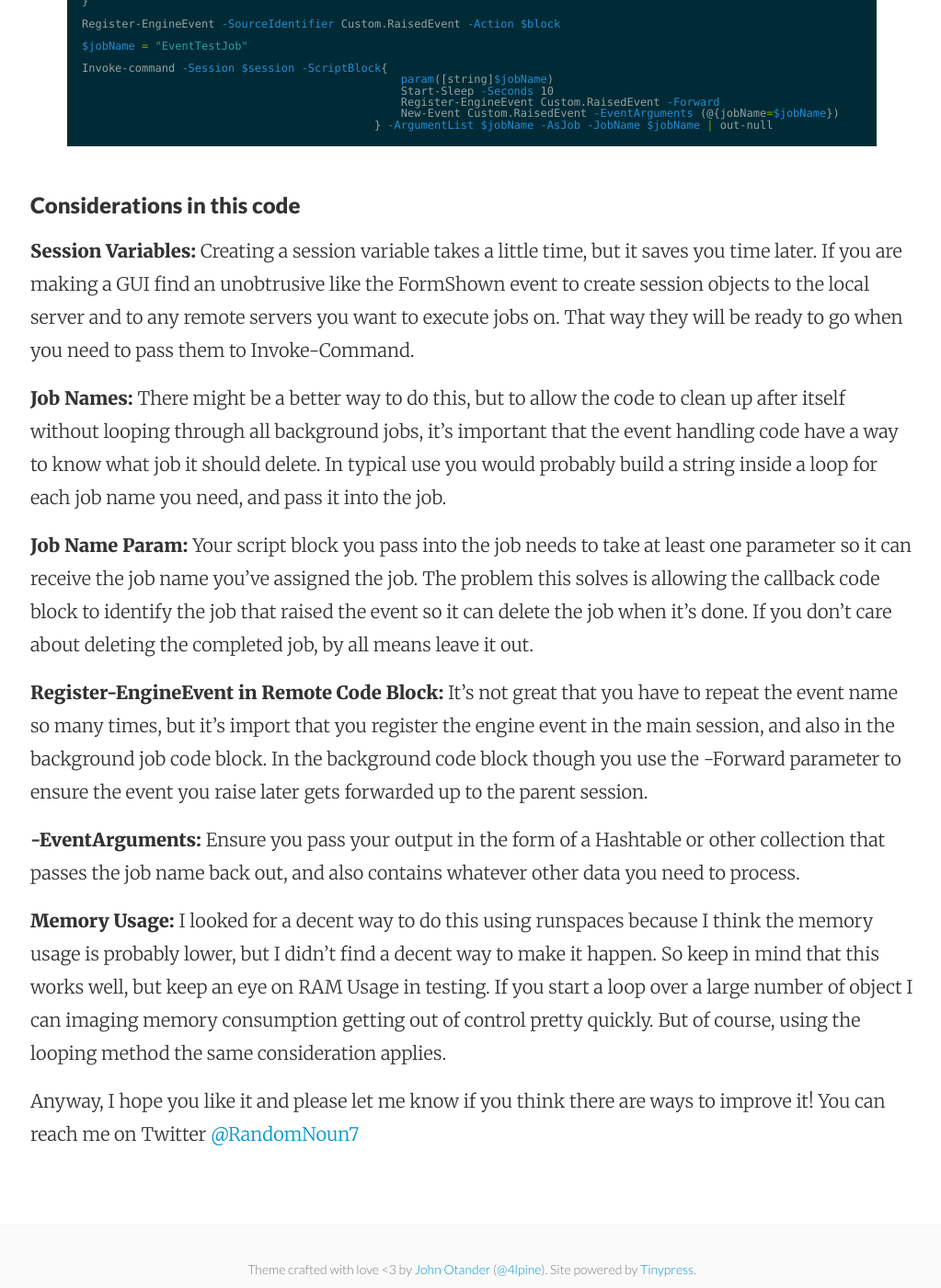
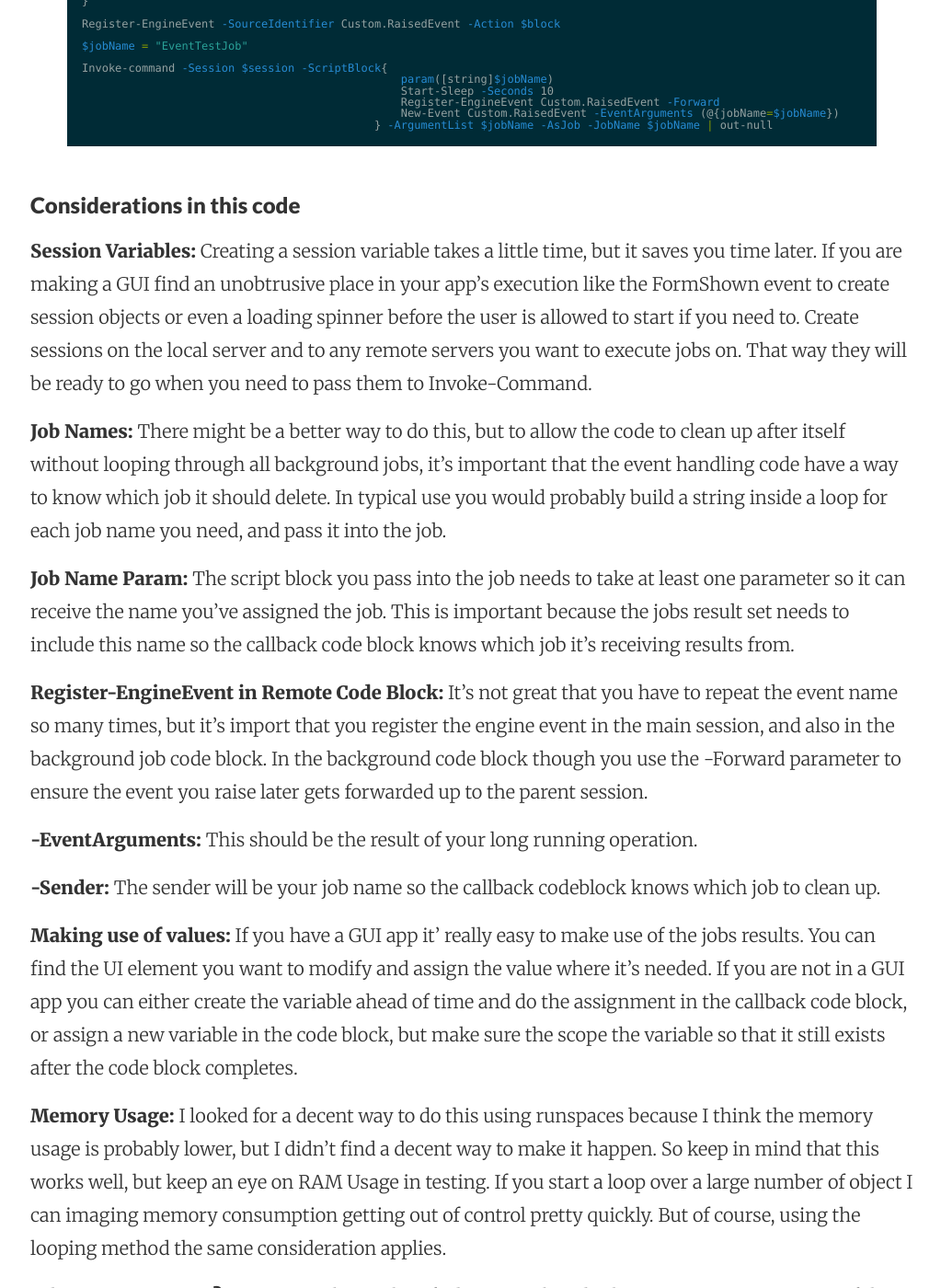
Before and after one commit to RandomNoun7/RandomNoun7.github.io, a Jekyll site: the page built from _posts/2016-03-17-EventBased-Async-Job-Handling.markdown, in a window 1280 px wide and 1400 px high, scrolled down 1545 px. Shown: the whole window at 92% size, without its empty margins (127-1150 px from the left). Built offline with Jekyll 4.4.1, drawn with Linux system fonts in a browser that asks for light colours; some of the changed text lies outside the part shown.

Commit message:
Edit Async Events Post

```diff
--- a/_posts/2016-03-17-EventBased-Async-Job-Handling.markdown
+++ b/_posts/2016-03-17-EventBased-Async-Job-Handling.markdown
@@ -49,16 +49,22 @@ Invoke-command -Session $session -ScriptBlock{
 
 ### Considerations in this code
 
-**Session Variables:** Creating a session variable takes a little time, but it saves you time later. If you are making a GUI find an unobtrusive like the FormShown event to create session objects to the local server and to any remote servers you want to execute jobs on. That way they will be ready to go when you need to pass them to Invoke-Command.
+**Session Variables:** Creating a session variable takes a little time, but it saves you time later. If you are making a GUI find an unobtrusive place in your app's execution like the FormShown event to create session objects or even a loading spinner before the user is allowed to start if you need to. Create sessions on the local server and to any remote servers you want to execute jobs on. That way they will be ready to go when you need to pass them to Invoke-Command.
 
-**Job Names:** There might be a better way to do this, but to allow the code to clean up after itself without looping through all background jobs, it's important that the event handling code have a way to know what job it should delete. In typical use you would probably build a string inside a loop for each job name you need, and pass it into the job.
+**Job Names:** There might be a better way to do this, but to allow the code to clean up after itself without looping through all background jobs, it's important that the event handling code have a way to know which job it should delete. In typical use you would probably build a string inside a loop for each job name you need, and pass it into the job.
 
-**Job Name Param:** Your script block you pass into the job needs to take at least one parameter so it can receive the job name you've assigned the job. The problem this solves is allowing the callback code block to identify the job that raised the event so it can delete the job when it's done. If you don't care about deleting the completed job, by all means leave it out.
+**Job Name Param:** The script block you pass into the job needs to take at least one parameter so it can receive the name you've assigned the job. This is important because the jobs result set needs to include this name so the callback code block knows which job it's receiving results from.
 
 **Register-EngineEvent in Remote Code Block:** It's not great that you have to repeat the event name so many times, but it's import that you register the engine event in the main session, and also in the background job code block. In the background code block though you use the -Forward parameter to ensure the event you raise later gets forwarded up to the parent session.
 
-**-EventArguments:** Ensure you pass your output in the form of a Hashtable or other collection that passes the job name back out, and also contains whatever other data you need to process.
+**-EventArguments:** This should be the result of your long running operation.
+
+**-Sender:** The sender will be your job name so the callback codeblock knows which job to clean up.
+
+**Making use of values:** If you have a GUI app it' really easy to make use of the jobs results. You can find the UI element you want to modify and assign the value where it's needed. If you are not in a GUI app you can either create the variable ahead of time and do the assignment in the callback code block, or assign a new variable in the code block, but make sure the scope the variable so that it still exists after the code block completes.
 
 **Memory Usage:** I looked for a decent way to do this using runspaces because I think the memory usage is probably lower, but I didn't find a decent way to make it happen. So keep in mind that this works well, but keep an eye on RAM Usage in testing. If you start a loop over a large number of object I can imaging memory consumption getting out of control pretty quickly. But of course, using the looping method the same consideration applies.
 
+**Why Not Runspaces?:** Run spaces have a lot of advantages besides lower memory usage. One of them is persistence. The runspace doesn't need to be cleaned up when it's done with a task. You can also give it lots function definitions and just ask it to execute them as needed. The problem I ran into was that it was a lot harder to get the runspace to communicate results and data back up to the parent runspace than it was to communicate downward.
+
 Anyway, I hope you like it and please let me know if you think there are ways to improve it! You can reach me on Twitter [@RandomNoun7](https://twitter.com/randomnoun7)
```
